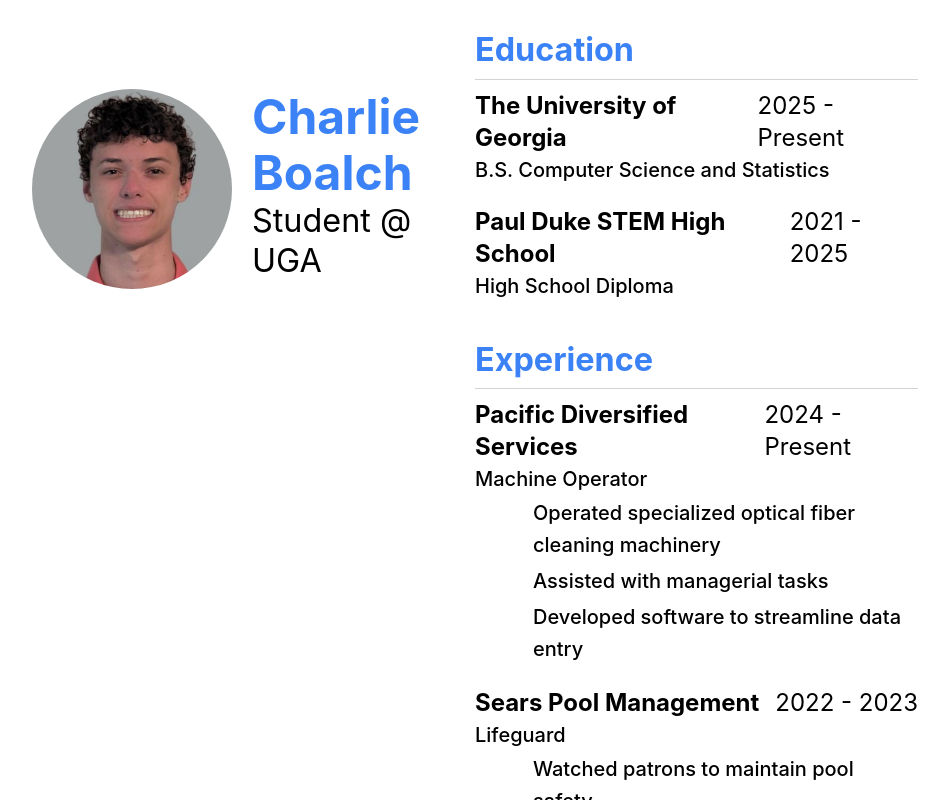
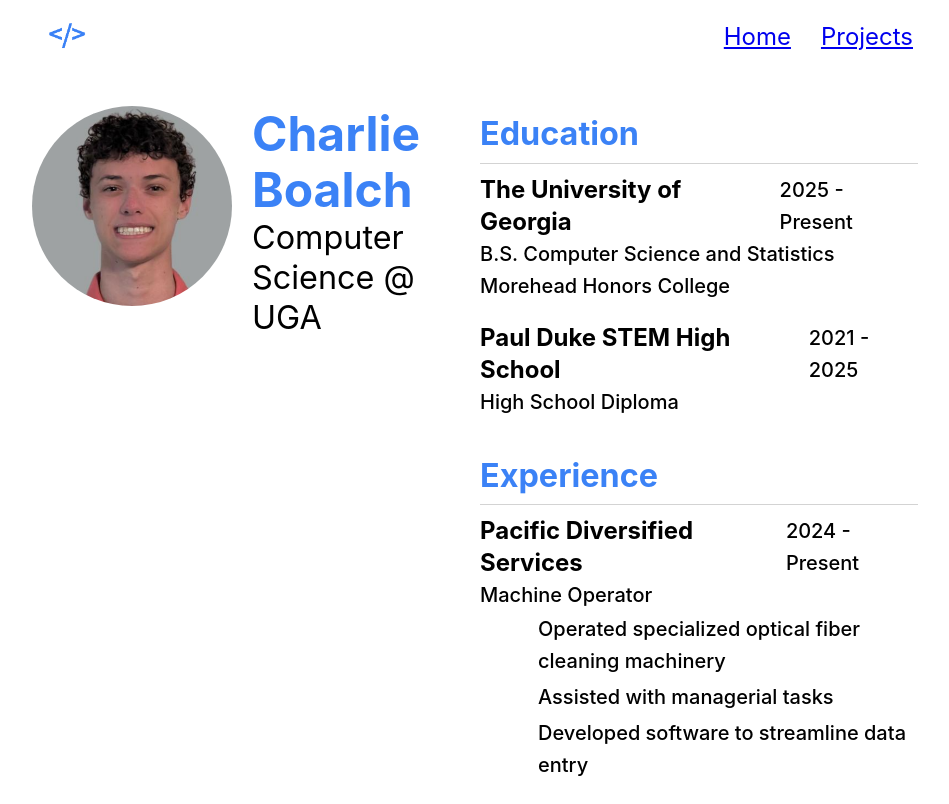
Before and after one commit to charlieboalch/charlieboalch.github.io, a React (Vite) app: page / in a window 1280 px wide. Shown: the whole page, without its empty margins (160-1109 px from the left). Built offline with nearby package versions, Linux system fonts and the light colour scheme; some icons are missing.

Commit message:
Add navbar

```diff
--- a/src/components/global/ContentView.tsx
+++ b/src/components/global/ContentView.tsx
@@ -4,7 +4,8 @@ export const ContentView = styled('div')`
     display: flex;
     padding: 0 15% 0 15%;
     overflow: hidden;
-    max-height: 100vh;
+    max-height: 90vh;
+    gap: 10px;
 
     @media screen and (max-width: 1080px) {
         padding: 0 5% 0 5%;
--- a/src/components/home/BioComponent.tsx
+++ b/src/components/home/BioComponent.tsx
@@ -21,7 +21,7 @@ const InfoContainer = styled('div')`
     display: flex;
     gap: 20px;
     height: 20%;
-    margin-top: 20%;
+    margin-top: 5%;
 `
 
 export const BioComponent = () => {
@@ -33,7 +33,7 @@ export const BioComponent = () => {
                 </Panel>
                 <Panel>
                     <Typography color="primary" variant="h3" style={{fontWeight: "bold"}}>Charlie Boalch</Typography>
-                    <Typography variant="h4">Student @ UGA</Typography>
+                    <Typography variant="h4">Computer Science @ UGA</Typography>
                 </Panel>
             </InfoContainer>
         </BioBox>
--- a/src/components/home/InfoComponent.tsx
+++ b/src/components/home/InfoComponent.tsx
@@ -19,14 +19,14 @@ export const InfoComponent = () => {
                     projectTitle: "The University of Georgia",
                     startDate: "2025",
                     endDate: "Present",
-                    description: "B.S. Computer Science and Statistics",
+                    description: ["B.S. Computer Science and Statistics", "Morehead Honors College"],
                     bullets: []
                 },
                 {
                     projectTitle: "Paul Duke STEM High School",
                     startDate: "2021",
                     endDate: "2025",
-                    description: "High School Diploma",
+                    description: ["High School Diploma"],
                     bullets: []
                 }
             ]}></InfoSection>
@@ -36,7 +36,7 @@ export const InfoComponent = () => {
                     projectTitle: "Pacific Diversified Services",
                     startDate: "2024",
                     endDate: "Present",
-                    description: "Machine Operator",
+                    description: ["Machine Operator"],
                     bullets: [
                         "Operated specialized optical fiber cleaning machinery",
                         "Assisted with managerial tasks",
@@ -47,7 +47,7 @@ export const InfoComponent = () => {
                     projectTitle: "Sears Pool Management",
                     startDate: "2022",
                     endDate: "2023",
-                    description: "Lifeguard",
+                    description: ["Lifeguard"],
                     bullets: [
                         "Watched patrons to maintain pool safety",
                         "Worked with chemicals to maintain pool hygiene"
@@ -60,28 +60,28 @@ export const InfoComponent = () => {
                     projectTitle: "CompTIA Security+ (SY0-601)",
                     startDate: "2024",
                     endDate: null,
-                    description: "CompTIA",
+                    description: ["CompTIA"],
                     bullets: []
                 },
                 {
                     projectTitle: "CIW Site Development Associate",
                     startDate: "2024",
                     endDate: null,
-                    description: "Certification Partners",
+                    description: ["Certification Partners"],
                     bullets: []
                 },
                 {
                     projectTitle: "Unity Certified Associate - Game Developer",
                     startDate: "2024",
                     endDate: null,
-                    description: "Unity",
+                    description: ["Unity"],
                     bullets: []
                 },
                 {
                     projectTitle: "Information Technology Specialist in Software Development",
                     startDate: "2023",
                     endDate: null,
-                    description: "Certiport",
+                    description: ["Certiport"],
                     bullets: []
                 }
             ]}></InfoSection>
--- a/src/components/home/section/InfoSection.tsx
+++ b/src/components/home/section/InfoSection.tsx
@@ -19,6 +19,7 @@ const SpacedBetween = styled('div')`
     display: flex;
     justify-content: space-between;
     width: 100%;
+    gap: 10px;
 `
 
 const SpacedDiv = styled('div')`
@@ -26,13 +27,17 @@ const SpacedDiv = styled('div')`
 `
 
 const SubSection = ({projectTitle, startDate, endDate, description, bullets}: SectionData) => {
+    const descriptionMap = (description != null) ? description?.map(e => <Typography variant="h6">{e}</Typography>) : []
+
     return (
         <SpacedDiv>
             <SpacedBetween>
                 <Typography fontWeight={"bold"} variant="h5">{projectTitle}</Typography>
-                <Typography variant="h5">{(endDate != null) ? `${startDate} - ${endDate}` : startDate}</Typography>
+                <Typography variant="h6">{(endDate != null) ? `${startDate} - ${endDate}` : startDate}</Typography>
             </SpacedBetween>
-            <Typography variant="h6">{description}</Typography>
+            <div>
+                {...descriptionMap}
+            </div>
             <List sx={{padding: 0}}>
                 {bullets.map(e => (
                     <ListItem sx={{padding: "2px"}}>
--- a/src/components/home/section/section.types.ts
+++ b/src/components/home/section/section.types.ts
@@ -2,7 +2,7 @@ interface SectionData {
     projectTitle: string,
     startDate: string,
     endDate: string | null,
-    description: string | null,
+    description: string[] | null,
     bullets: string[]
 }
 
--- a/src/components/projects/ProjectSection.tsx
+++ b/src/components/projects/ProjectSection.tsx
@@ -59,7 +59,7 @@ export const ProjectSection = ({title, description, images, reversed}: ProjectPr
     const imageGallery = (mappedImages.length != 0) ? <ImageDescription>
         <ImageGallery
             items={mappedImages}
-            showFullscreenButton={false}
+            showFullscreenButton={true}
             showPlayButton={false}
             showBullets={true}
             showNav={false}
--- /dev/null
+++ b/src/layouts/MainLayout.tsx
@@ -0,0 +1,43 @@
+import React from "react"
+import {Link, Outlet } from "react-router"
+import {styled, Typography} from "@mui/material";
+
+const Navbar = styled('div')`
+    margin: 0 15% 10px 15%;
+    padding: 15px;
+    justify-content: space-between;
+    display: flex;
+
+    @media screen and (max-width: 1080px) {
+        margin: 0 5% 0 5%;
+    }
+
+    @media screen and (max-width: 768px) {
+        padding: 0 2% 0 2%;
+        margin: 0;
+    }
+`
+
+const NavButtons = styled('div')`
+    display: flex;
+    gap: 30px;
+
+    a {
+        align-content: center;
+    }
+`
+
+export const MainLayout = () => {
+    return (
+        <div>
+            <Navbar>
+                <Link to={"/"}><img src={'/main_icon.png'} alt={""} width={40} height={40}/></Link>
+                <NavButtons>
+                    <Link to={"/"}><Typography variant={'h5'}>Home</Typography></Link>
+                    <Link to={"/projects"}><Typography variant={'h5'}>Projects</Typography></Link>
+                </NavButtons>
+            </Navbar>
+            <Outlet />
+        </div>
+    )
+}
--- a/src/main.tsx
+++ b/src/main.tsx
@@ -6,6 +6,7 @@ import {createTheme, responsiveFontSizes, ThemeProvider} from '@mui/material/sty
 import React from 'react';
 import {BrowserRouter, Route, Routes} from "react-router";
 import {Projects} from "./Projects";
+import {MainLayout} from "./layouts/MainLayout";
 
 let lightTheme = createTheme({
     palette: {
@@ -34,14 +35,16 @@ let lightTheme = createTheme({
 
 lightTheme = responsiveFontSizes(lightTheme)
 
-// TODO: add layout with navbar at top
+// TODO: add layouts with navbar at top
 createRoot(document.getElementById('root') as HTMLElement).render(
     <StrictMode>
         <ThemeProvider theme={lightTheme}>
             <BrowserRouter>
                 <Routes>
-                    <Route path="/" element={<Home/>}/>
-                    <Route path="/projects" element={<Projects/>}/>
+                    <Route path={"/"} element={<MainLayout/>}>
+                        <Route index element={<Home/>}/>
+                        <Route path="projects" element={<Projects/>}/>
+                    </Route>
                 </Routes>
             </BrowserRouter>
         </ThemeProvider>
```
Also changed, not shown: public/main_icon.png (added), 1 other file (tests, documents, lock files or other folders).
